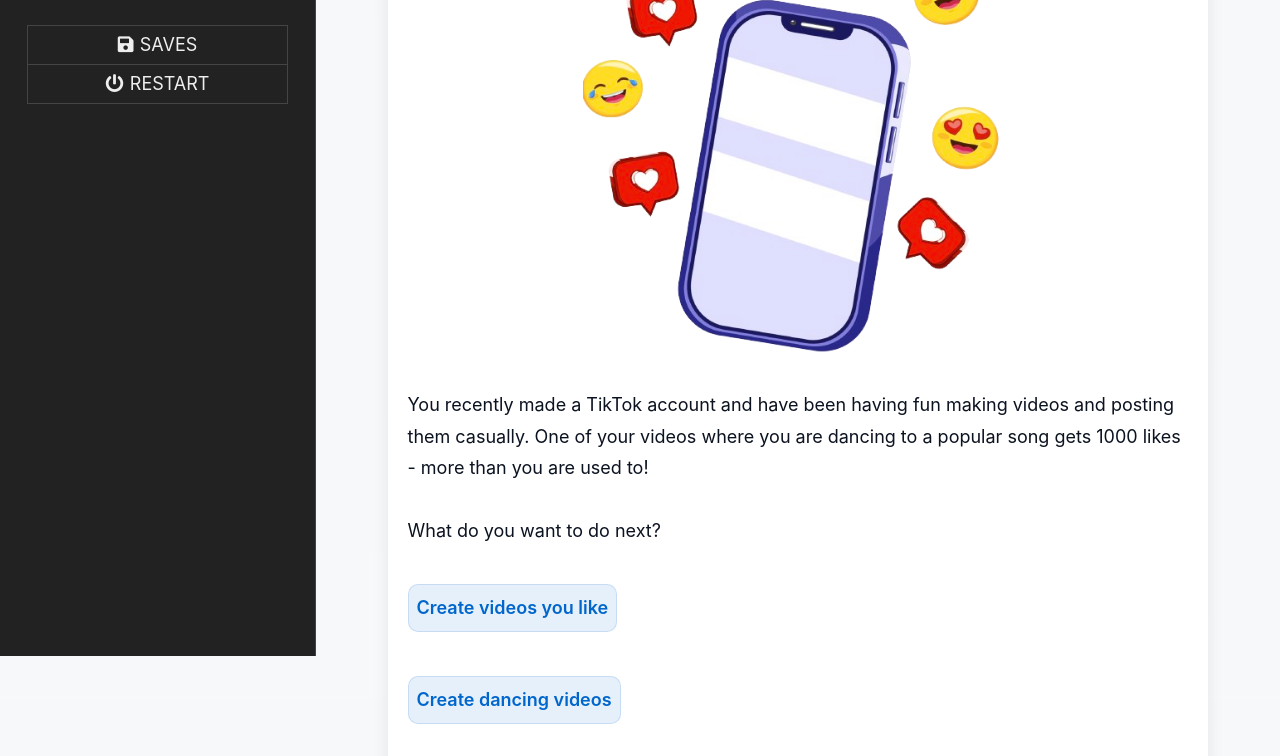
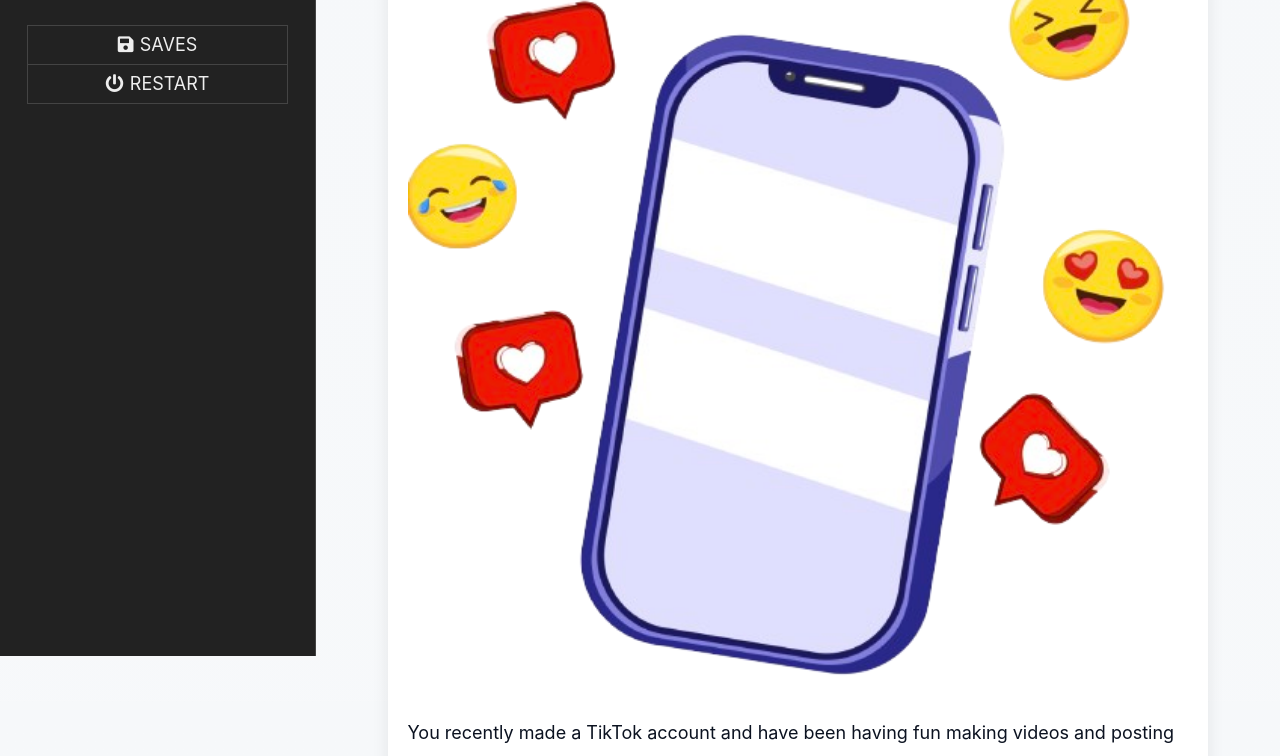
Before and after one commit to christiecadette/youth-internet-safety, a plain HTML site: page index.html in a window 1280 px wide. Shown: the part 144-900 px from the top of the page. Drawn offline with Linux system fonts and the light colour scheme.

Commit message:
updated css

```diff
--- a/index.html
+++ b/index.html
@@ -104,9 +104,7 @@
 		<div id="init-lacking"><p>Browser lacks capabilities required to play.</p><p>Upgrade or switch to another browser.</p></div>
 		<div id="init-loading"><div>Loading&hellip;</div></div>
 	</div>
-	<tw-storydata name="Youth Internet Experience Study" startnode="24" creator="Twine" creator-version="2.10.0" format="SugarCube" format-version="2.37.3" ifid="39ACC828-7C48-4946-80DC-F0B17FEE9835" options="" tags="" zoom="1" hidden><style role="stylesheet" id="twine-user-stylesheet" type="text/twine-css">/* Paste into Story Stylesheet (SugarCube / Twine) */
-
-/* ============= Theme variables ============= */
+	<tw-storydata name="Youth Internet Experience Study" startnode="24" creator="Twine" creator-version="2.11.1" format="SugarCube" format-version="2.37.3" ifid="39ACC828-7C48-4946-80DC-F0B17FEE9835" options="" tags="" zoom="1" hidden><style role="stylesheet" id="twine-user-stylesheet" type="text/twine-css">/* ============= Theme variables ============= */
 :root{
   --bg: #f6f8fa;              /* page background */
   --surface: #ffffff;         /* passage card / panel */
@@ -141,7 +139,8 @@
 
 /* ============= Global layout ============= */
 html,body{
-  height:100%;
+  min-height:100vh;
+  height: auto;
   margin:0;
   background: linear-gradient(180deg,var(--bg), color-mix(in srgb, var(--bg) 92%, #ffffff 8%));
   color:var(--text);
@@ -151,6 +150,11 @@
   -webkit-font-smoothing:antialiased;
   -moz-osx-font-smoothing:grayscale;
   -webkit-tap-highlight-color: transparent;
+  background-attachment: fixed;
+}
+
+body{
+	overflow-y: auto;
 }
 
 /* Centered story column */
@@ -332,8 +336,19 @@
   margin-left: auto;
   margin-right: auto;
   border-radius: 15px;
-  width: 55%;
-}</style><script role="script" id="twine-user-script" type="text/twine-javascript">// disable back button
+  max-width: 55%;
+  width: 100%;
+}
+
+.passage img,
+.center,
+.center_comment,
+.centerrounded {
+  max-width: 100%;
+  height: auto;
+  display: block;
+}
+</style><script role="script" id="twine-user-script" type="text/twine-javascript">// disable back button
 Config.history.controls = false;
 
 /* ============================================================
```
